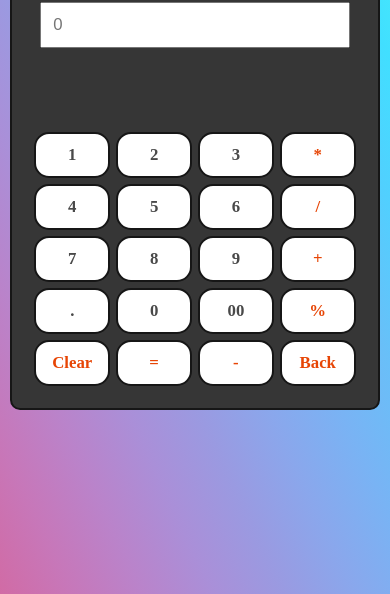
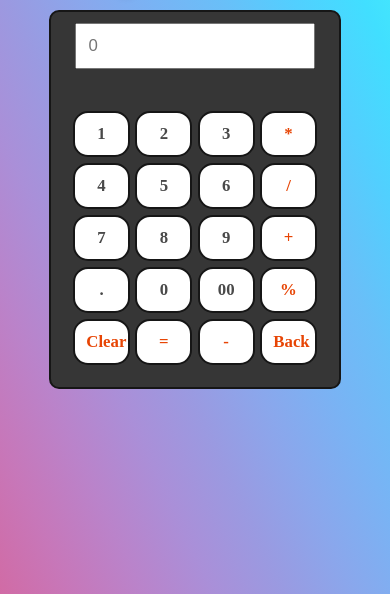
Before and after one commit to amannamdev07/CodSoft, a plain HTML site: page Calculator/index.html in a window 390 px wide. Shown: the part 250-844 px from the top of the page. Drawn offline with Linux system fonts and the light colour scheme.

Commit message:
new changes made

```diff
--- a/Calculator/responsive.css
+++ b/Calculator/responsive.css
@@ -40,24 +40,3 @@
         min-width: 100%;
     }
 }
-
-@media screen and (max-width : 550px) {
-    html {
-        font-size: 70%;
-    }
-
-    .container {
-        width: 95%;
-        height: 50%;
-        padding: 1rem;
-    }
-
-    .buttonsDiv {
-        width: 100%;
-        padding: 1em;
-    }
-
-    .databtn {
-        min-width: 100%;
-    }
-}
```
